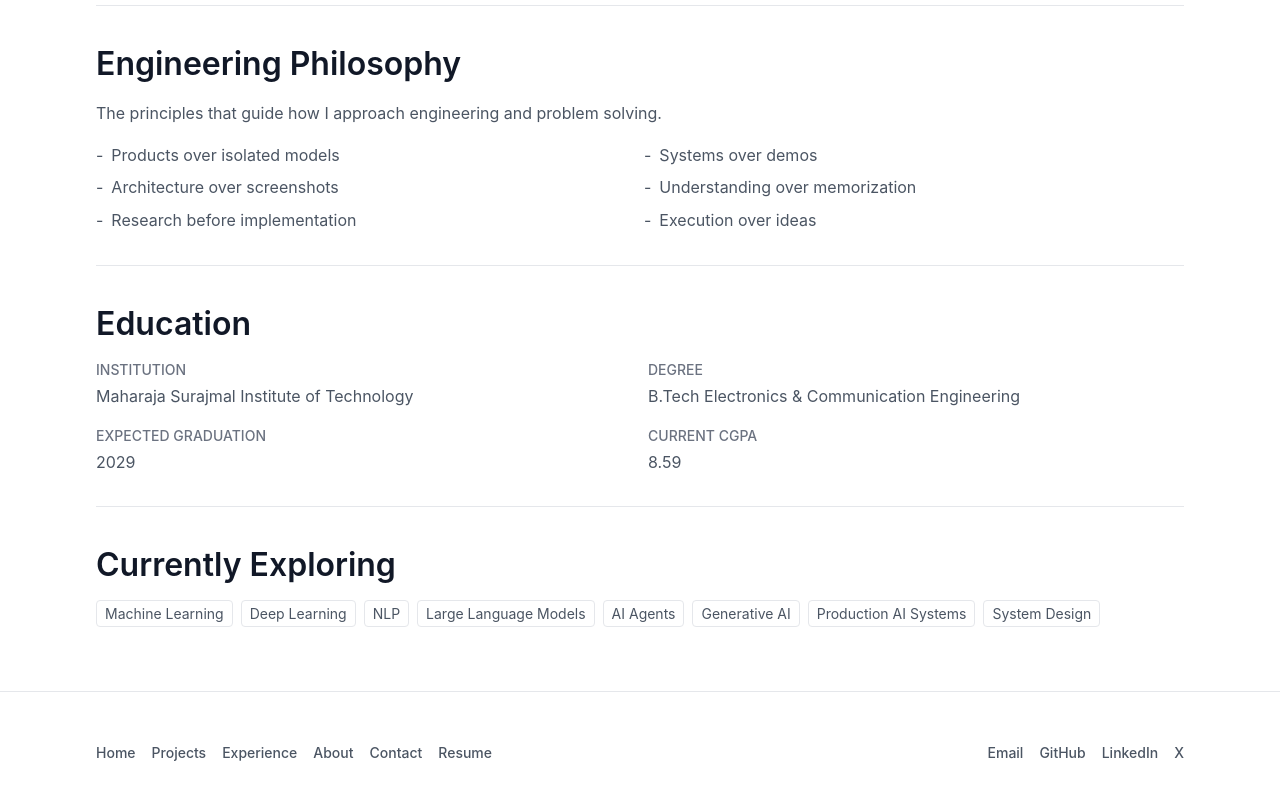
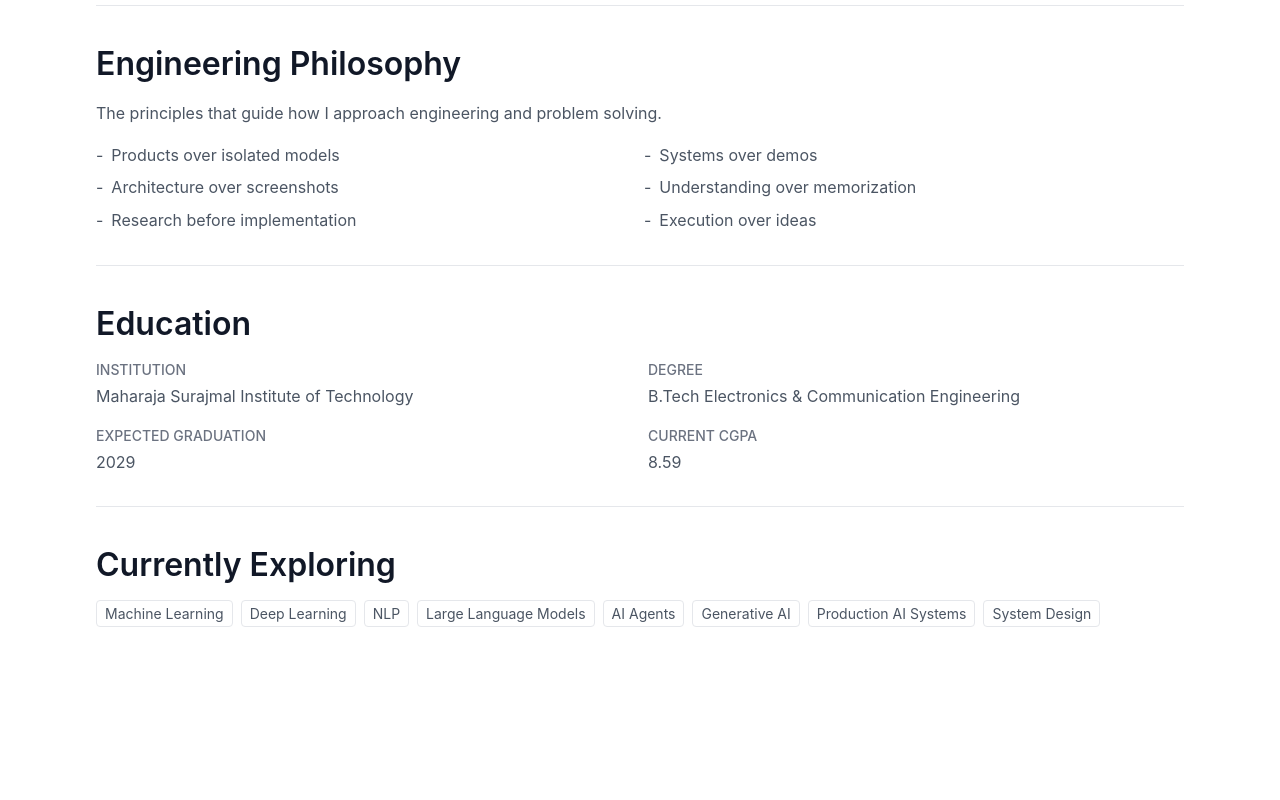
Before and after one commit to HrshJha/Harsh-Jha, a Next.js app: page /about in a window 1280 px wide. Shown: the part 479-1279 px from the top of the page. After the commit the page ends 1170 px from the top, so only its background shows below. Built offline with nearby package versions, Linux system fonts and the light colour scheme.

Commit message:
refactor: remove footer and unused content sections from home page

```diff
--- a/app/layout.tsx
+++ b/app/layout.tsx
@@ -2,7 +2,6 @@ import type { Metadata } from "next";
 import { buildMetadata } from "@/lib/metadata";
 import { NavigationLayout } from "@/components/layout/NavigationLayout";
 import { MainLayout } from "@/components/layout/MainLayout";
-import { Footer } from "@/components/layout/Footer";
 import "@/styles/globals.css";
 
 export const metadata: Metadata = buildMetadata({
@@ -20,7 +19,6 @@ export default function RootLayout({
       <body className="min-h-full flex flex-col">
         <NavigationLayout />
         <MainLayout>{children}</MainLayout>
-        <Footer />
       </body>
     </html>
   );
--- a/app/page.tsx
+++ b/app/page.tsx
@@ -1,94 +1,12 @@
 import { PageWrapper } from "@/components/layout/PageWrapper";
 import { Section } from "@/components/ui/Section";
-import { Button } from "@/components/ui/Button";
 import { HeroSection } from "@/components/hero/HeroSection";
-import { ProjectsSection } from "@/features/projects/components/ProjectsSection";
-import { ExperienceSection } from "@/features/experience/components/ExperienceSection";
-import { AboutSection } from "@/features/about/components/AboutSection";
-import { SkillsSection } from "@/features/skills/components/SkillsSection";
-import { EducationSection } from "@/features/education/components/EducationSection";
-import { ContactSection } from "@/features/contact/components/ContactSection";
-import { resume } from "@/content/resume";
 
 export default function Home() {
   return (
-    <PageWrapper className="py-12 md:py-16">
-      <Section ariaLabelledBy="hero-heading" className="pb-12 md:pb-16">
+    <PageWrapper className="min-h-screen flex-1 justify-center py-12 md:py-16">
+      <Section ariaLabelledBy="hero-heading">
         <HeroSection />
-      </Section>
-      <Section
-        id="featured-projects"
-        ariaLabelledBy="featured-projects-heading"
-        className="py-12 md:py-16"
-      >
-        <ProjectsSection
-          heading="Featured Projects"
-          headingId="featured-projects-heading"
-        />
-      </Section>
-      <Section
-        id="experience"
-        ariaLabelledBy="home-experience-heading"
-        className="py-12 md:py-16"
-      >
-        <ExperienceSection
-          heading="Experience"
-          headingId="home-experience-heading"
-        />
-      </Section>
-      <Section
-        id="about"
-        ariaLabelledBy="home-about-heading"
-        className="py-12 md:py-16"
-      >
-        <AboutSection
-          heading="About"
-          headingId="home-about-heading"
-          headingLevel={2}
-        />
-      </Section>
-      <Section
-        id="skills"
-        ariaLabelledBy="home-skills-heading"
-        className="py-12 md:py-16"
-      >
-        <SkillsSection heading="Skills" headingId="home-skills-heading" />
-      </Section>
-      <Section
-        id="education"
-        ariaLabelledBy="home-education-heading"
-        className="py-12 md:py-16"
-      >
-        <EducationSection
-          heading="Education"
-          headingId="home-education-heading"
-        />
-      </Section>
-      <Section
-        id="resume"
-        ariaLabelledBy="home-resume-heading"
-        className="py-12 md:py-16"
-      >
-        <div className="flex flex-col gap-6">
-          <h2
-            id="home-resume-heading"
-            className="text-section-heading font-semibold text-text-primary md:text-section-heading-desktop"
-          >
-            Resume
-          </h2>
-          <div>
-            <Button href={resume.route} variant="secondary">
-              {resume.label}
-            </Button>
-          </div>
-        </div>
-      </Section>
-      <Section
-        id="contact"
-        ariaLabelledBy="home-contact-heading"
-        className="pt-12 md:pt-16"
-      >
-        <ContactSection heading="Contact" headingId="home-contact-heading" />
       </Section>
     </PageWrapper>
   );
--- a/components/layout/Footer.tsx
+++ /dev/null
@@ -1,57 +0,0 @@
-import Link from "next/link";
-import { Container } from "@/components/ui/Container";
-import { navigationLinks } from "@/content/navigation";
-import { resume } from "@/content/resume";
-import { contact } from "@/content/social";
-
-const LINK_STYLES =
-  "rounded-sm text-label font-medium text-text-secondary transition-colors duration-(--duration-fast) ease-(--ease-standard) hover:text-text-primary focus-visible:outline-2 focus-visible:outline-offset-2 focus-visible:outline-state-focus";
-
-export function Footer() {
-  return (
-    <footer className="border-t border-border-subtle">
-      <Container className="flex flex-col gap-6 py-8 md:py-12">
-        <div className="flex flex-col gap-6 md:flex-row md:items-start md:justify-between">
-          <nav aria-label="Footer navigation">
-            <ul className="flex flex-wrap gap-x-4 gap-y-3">
-              {navigationLinks.map((link) => (
-                <li key={link.href}>
-                  <Link href={link.href} className={LINK_STYLES}>
-                    {link.label}
-                  </Link>
-                </li>
-              ))}
-              <li>
-                <Link href={resume.route} className={LINK_STYLES}>
-                  {resume.label}
-                </Link>
-              </li>
-            </ul>
-          </nav>
-
-          <nav aria-label="Footer contact links">
-            <ul className="flex flex-wrap gap-x-4 gap-y-3 md:justify-end">
-              <li>
-                <a href={`mailto:${contact.email}`} className={LINK_STYLES}>
-                  Email
-                </a>
-              </li>
-              {contact.socialLinks.map((link) => (
-                <li key={link.href}>
-                  <a
-                    href={link.href}
-                    target="_blank"
-                    rel="noopener noreferrer"
-                    className={LINK_STYLES}
-                  >
-                    {link.label}
-                  </a>
-                </li>
-              ))}
-            </ul>
-          </nav>
-        </div>
-      </Container>
-    </footer>
-  );
-}
--- a/features/education/components/EducationSection.tsx
+++ /dev/null
@@ -1,58 +0,0 @@
-import { education } from "@/content/education";
-
-interface EducationSectionProps {
-  readonly heading?: string;
-  readonly headingId?: string;
-}
-
-export function EducationSection({
-  heading,
-  headingId,
-}: EducationSectionProps) {
-  return (
-    <div className="flex flex-col gap-6">
-      {heading ? (
-        <h2
-          id={headingId}
-          className="text-section-heading font-semibold text-text-primary md:text-section-heading-desktop"
-        >
-          {heading}
-        </h2>
-      ) : null}
-      <dl className="grid gap-4 rounded-lg border border-border-subtle p-5 md:grid-cols-2">
-        <div>
-          <dt className="text-label font-medium uppercase tracking-normal text-text-muted">
-            Institution
-          </dt>
-          <dd className="mt-1 text-body text-text-secondary">
-            {education.institution}
-          </dd>
-        </div>
-        <div>
-          <dt className="text-label font-medium uppercase tracking-normal text-text-muted">
-            Degree
-          </dt>
-          <dd className="mt-1 text-body text-text-secondary">
-            {education.degree}
-          </dd>
-        </div>
-        <div>
-          <dt className="text-label font-medium uppercase tracking-normal text-text-muted">
-            Expected Graduation
-          </dt>
-          <dd className="mt-1 text-body text-text-secondary">
-            {education.graduationYear}
-          </dd>
-        </div>
-        <div>
-          <dt className="text-label font-medium uppercase tracking-normal text-text-muted">
-            Current CGPA
-          </dt>
-          <dd className="mt-1 text-body text-text-secondary">
-            {education.currentCgpa}
-          </dd>
-        </div>
-      </dl>
-    </div>
-  );
-}
--- a/features/skills/components/SkillsSection.tsx
+++ /dev/null
@@ -1,45 +0,0 @@
-import { Badge } from "@/components/ui/Badge";
-import { skillCategories } from "@/content/skills";
-
-interface SkillsSectionProps {
-  readonly heading?: string;
-  readonly headingId?: string;
-}
-
-export function SkillsSection({ heading, headingId }: SkillsSectionProps) {
-  return (
-    <div className="flex flex-col gap-6">
-      {heading ? (
-        <h2
-          id={headingId}
-          className="text-section-heading font-semibold text-text-primary md:text-section-heading-desktop"
-        >
-          {heading}
-        </h2>
-      ) : null}
-      <div className="grid gap-4 md:grid-cols-2">
-        {skillCategories.map((category) => (
-          <section
-            key={category.category}
-            aria-labelledby={`${category.category}-skills-heading`}
-            className="rounded-lg border border-border-subtle p-5"
-          >
-            <h3
-              id={`${category.category}-skills-heading`}
-              className="text-card-title font-semibold text-text-primary"
-            >
-              {category.category}
-            </h3>
-            <ul className="mt-3 flex flex-wrap gap-2">
-              {category.skills.map((skill) => (
-                <li key={skill}>
-                  <Badge>{skill}</Badge>
-                </li>
-              ))}
-            </ul>
-          </section>
-        ))}
-      </div>
-    </div>
-  );
-}
```
Also changed, not shown: 1 other file (tests, documents, lock files or other folders).
